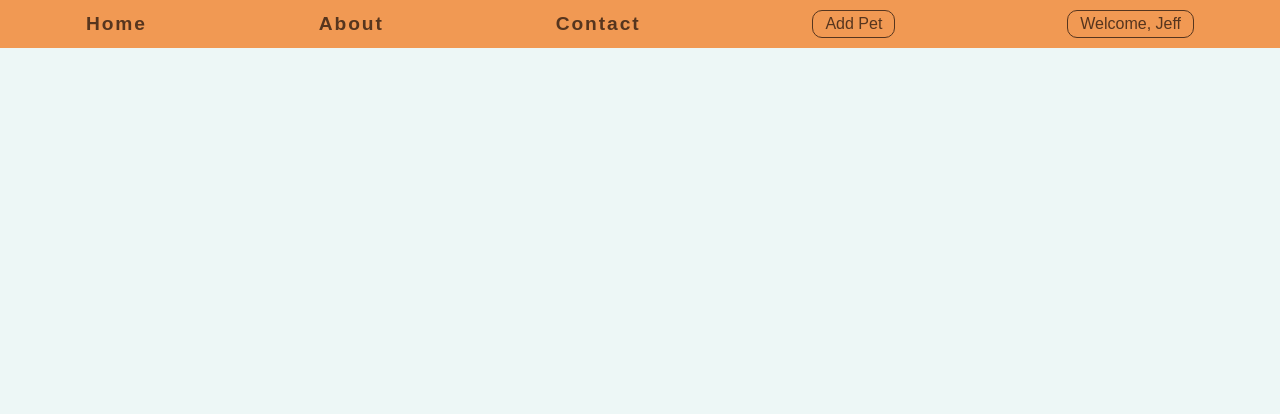
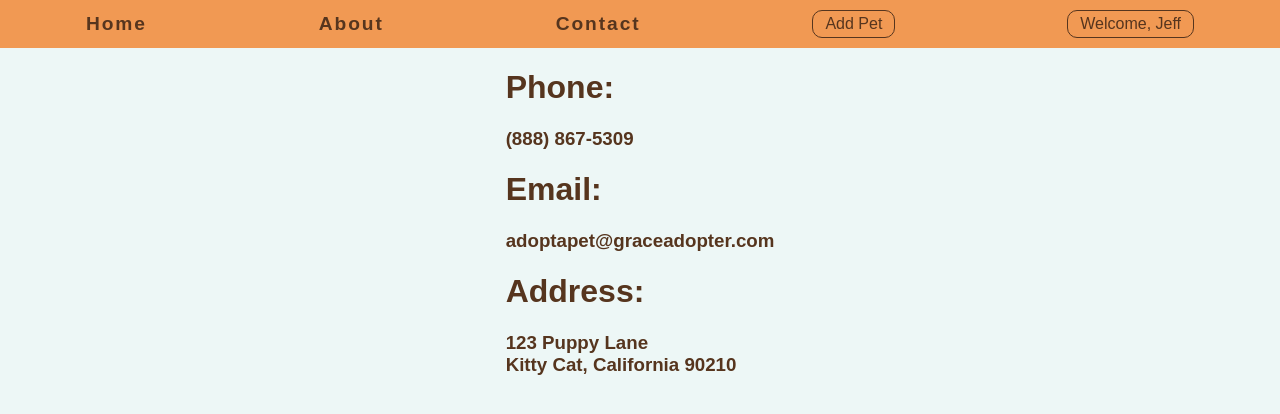
Before and after one commit to team-johnny-bravo/grace-adopter, a React app: page /contact in a window 1280 px wide. Shown: the top 414 px of the page. Built offline with nearby package versions, Linux system fonts and the light colour scheme; a web font is replaced by a local one.

Commit message:
Add contact page

```diff
--- a/src/App.js
+++ b/src/App.js
@@ -1,4 +1,5 @@
 import React, { useEffect } from "react";
+import { Routes, Route, Link } from "react-router-dom";
 // import { useDispatch } from "react-redux";
 import Home from './components/Home.jsx'
 import SinglePet from "./components/SinglePet.jsx";
@@ -7,7 +8,7 @@ import Login from "./components/Login.jsx";
 import Signup from "./components/Signup.jsx";
 import AddPet from "./components/AddPet.jsx";
 import User from "./components/User.jsx";
-import { Routes, Route, Link } from "react-router-dom";
+import Contact from "./components/Contact.jsx";
 
 
 function App() {
@@ -19,6 +20,7 @@ function App() {
       <div id="main">
         <Routes>
           <Route index element={<Home />} />
+          <Route path="/contact" element={<Contact />} />
           <Route path="/login" element={<Login />} />
           <Route path="/signup" element={<Signup />} />
           <Route path="/addpet" element={<AddPet />} />
--- /dev/null
+++ b/src/components/Contact.jsx
@@ -0,0 +1,19 @@
+import React from 'react'
+
+const Contact = () => {
+  return (
+    <div className='contact'>
+        <div className='phone'>
+            <h1>Phone: </h1><span><h3>(888) 867-5309</h3></span>
+        </div>
+        <div className='email'>
+            <h1>Email: </h1><span><h3>adoptapet@graceadopter.com</h3></span>
+        </div>
+        <div className='address'>
+            <h1>Address: </h1><span><h3>123 Puppy Lane <br/> Kitty Cat, California 90210</h3></span>
+        </div>
+    </div>
+  )
+}
+
+export default Contact
--- a/src/components/Signup.jsx
+++ b/src/components/Signup.jsx
@@ -34,19 +34,19 @@ const Signup = () => {
             <input
                 name="email"
                 value={form.email || ""}
-                onChange={handleChange}
+                onChange={handleChange("email")}
             /> <br/>
             <label htmlFor="username">Username:</label>
             <input
                 name="username"
                 value={form.username || ""}
-                onChange={handleChange}
+                onChange={handleChange("username")}
             /> <br/>
             <label htmlFor="password">Password:</label>
             <input
                 name="password"
                 value={form.password || ""}
-                onChange={handleChange}
+                onChange={handleChange("passord")}
             /> <br/>
             <label htmlFor="checkPassword">Retype Password:</label>
             <input
@@ -58,25 +58,25 @@ const Signup = () => {
             <input
                 name="fname"
                 value={form.fname || ""}
-                onChange={handleChange}
+                onChange={handleChange("fname")}
             /> <br/>
             <label htmlFor="lname">Last Name:</label>
             <input
                 name="lname"
                 value={form.lname || ""}
-                onChange={handleChange}
+                onChange={handleChange("lname")}
             /> <br/>
             <label htmlFor="address">Address:</label>
             <input
                 name="address"
                 value={form.address || ""}
-                onChange={handleChange}
+                onChange={handleChange("address")}
             /> <br/>
             <label htmlFor="experience">Years of Experience:</label>
             <input
                 name="experience"
                 value={form.experience || ""}
-                onChange={handleChange}
+                onChange={handleChange("experience")}
             /> <br/>
             <input type="submit" value={"Signup"} />
         </form>
```
